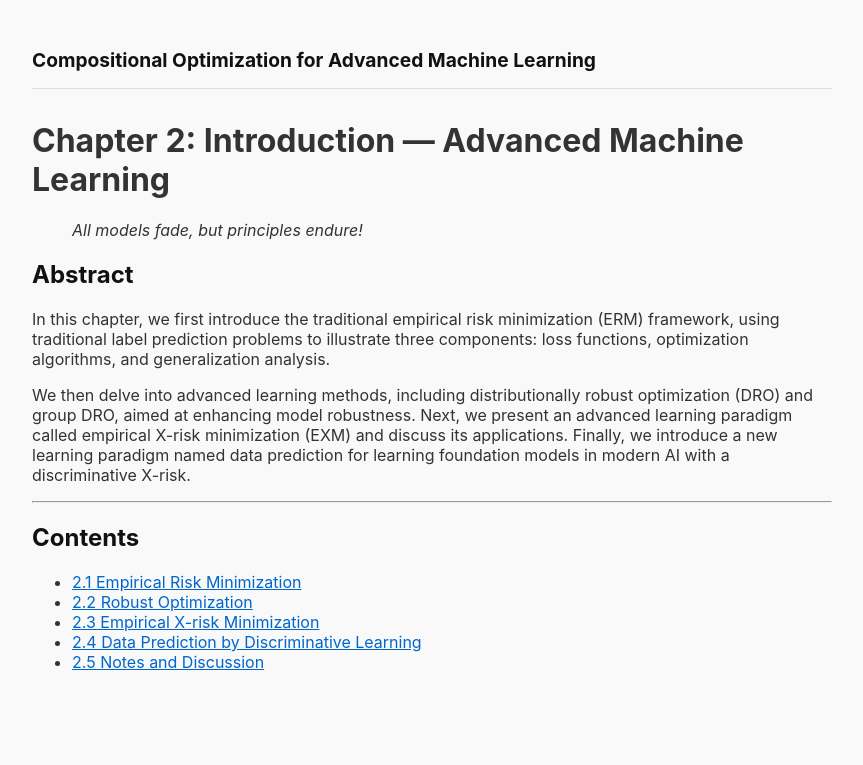
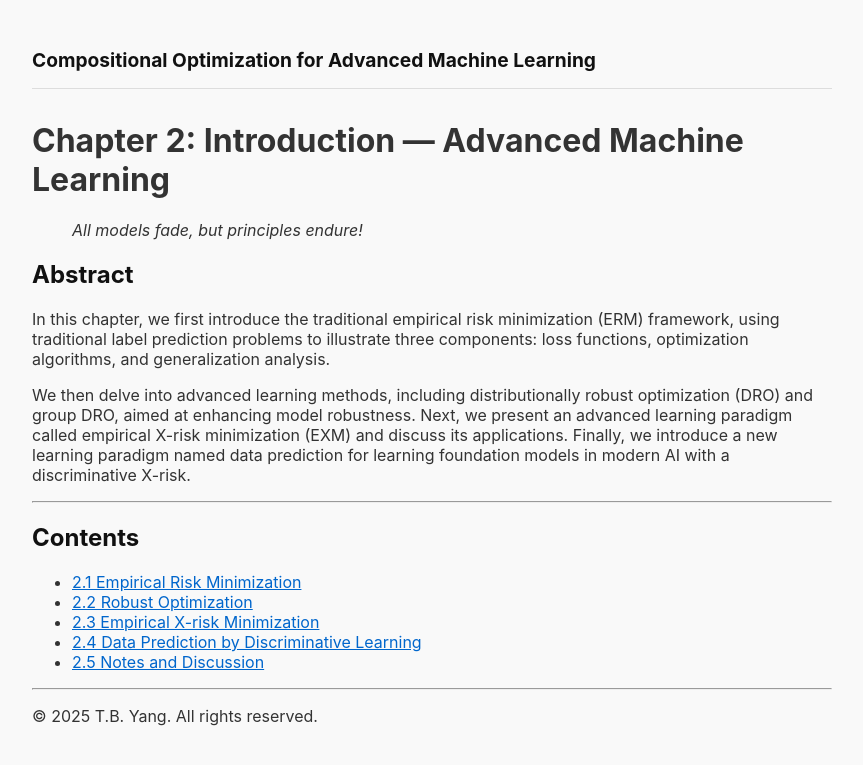
Before and after one commit to optmai/opt4ml, a Jekyll site: the page built from chapter2.md, in a window 1280 px wide. Shown: the top 765 px of the page, without its empty margins (208-1071 px from the left). Built offline with Jekyll 4.4.1, drawn with Linux system fonts in a browser that asks for light colours.

Commit message:
Update chapter2.md

```diff
--- a/chapter2.md
+++ b/chapter2.md
@@ -22,3 +22,8 @@ We then delve into advanced learning methods, including distributionally robust
 - [2.3 Empirical X-risk Minimization](Ch2-3.md)
 - [2.4 Data Prediction by Discriminative Learning](Ch2-4.md)
 - [2.5 Notes and Discussion](Ch2-5.md)
+
+
+---
+
+© 2025 T.B. Yang. All rights reserved.
```
